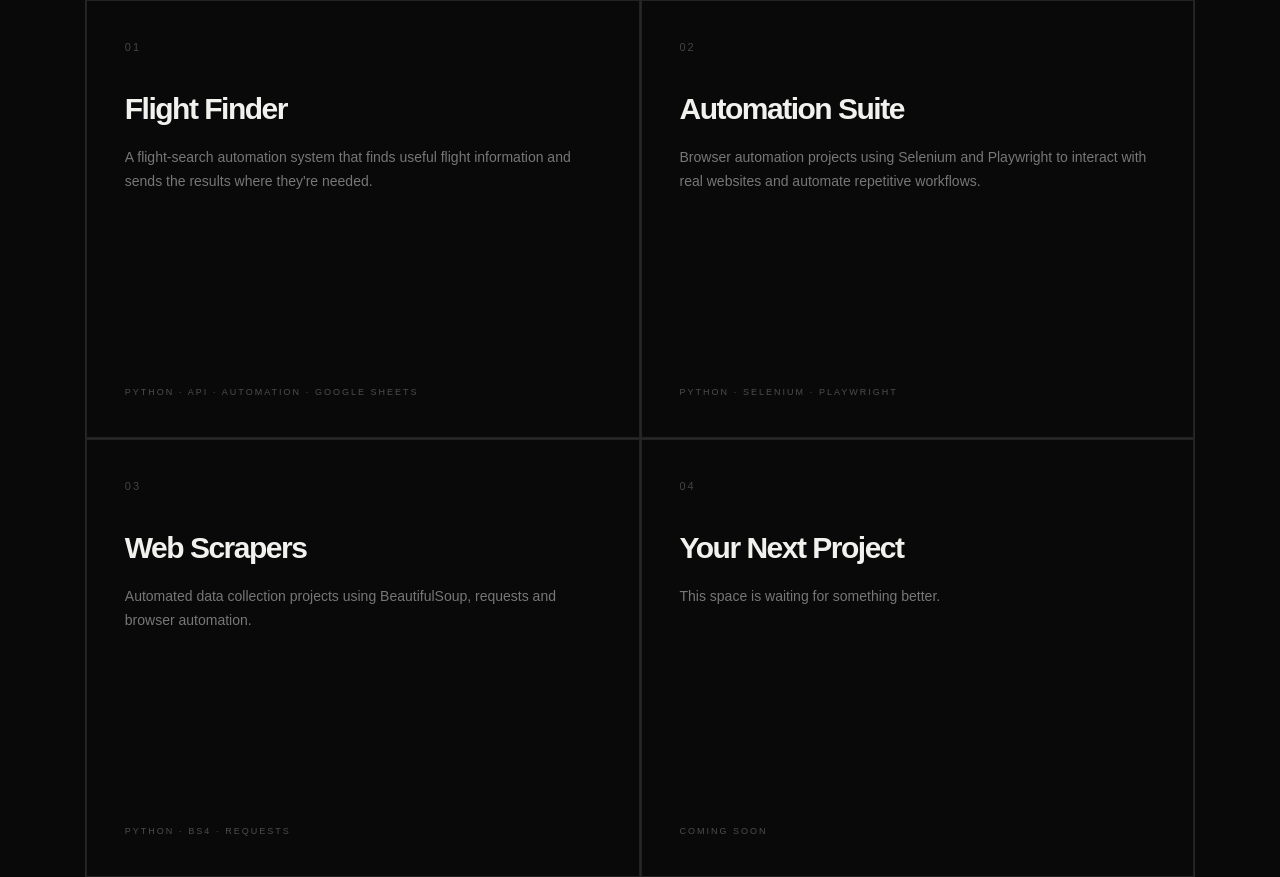
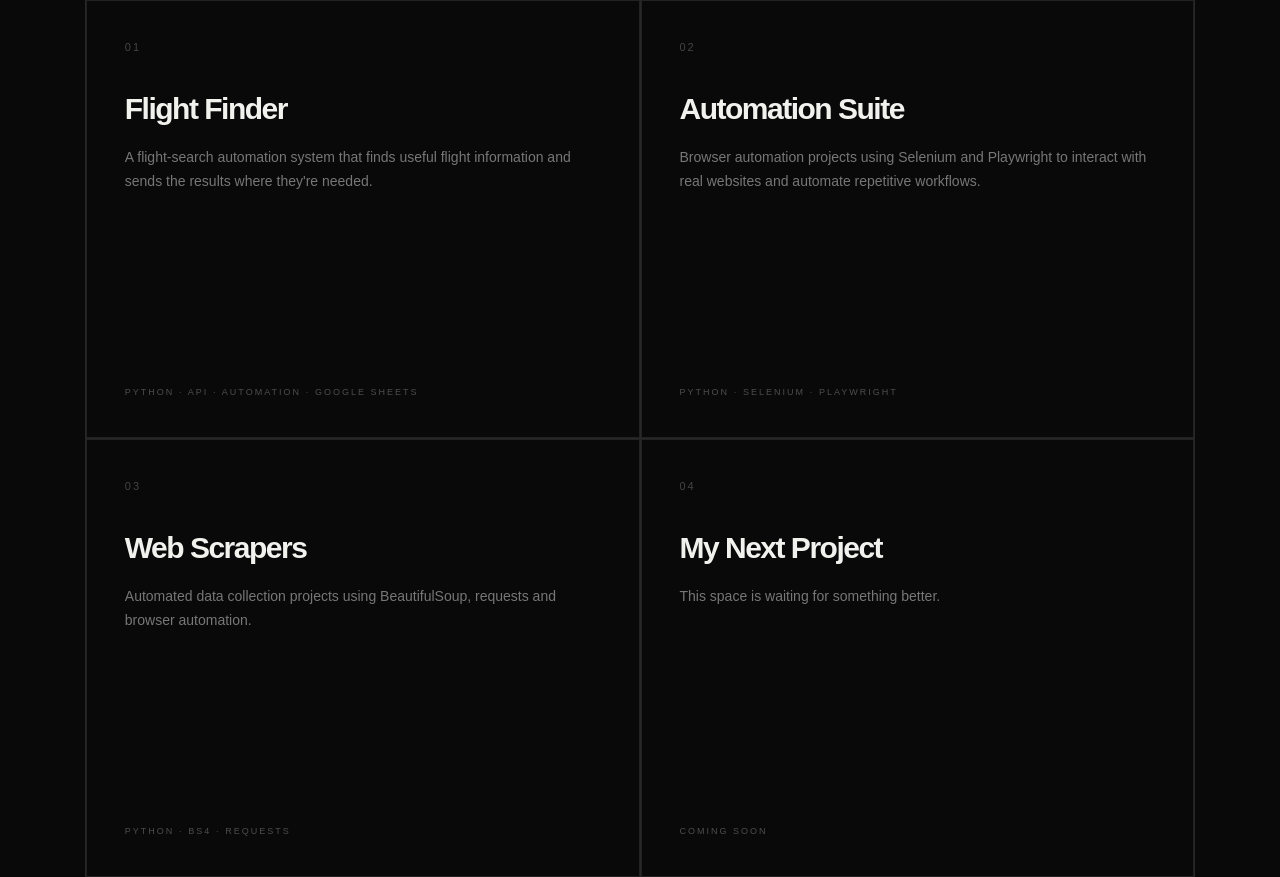
Before and after one commit to QiratHussain/Day56_Identity_Card, a Flask app: page / in a window 1280 px wide. Shown: the part 2832-3709 px from the top of the page. Run offline with Flask 3, Linux system fonts and the light colour scheme.

Commit message:
add some links

```diff
--- a/templates/index.html
+++ b/templates/index.html
@@ -231,7 +231,7 @@
                 <div>
                     <div class="project-number">04</div>
 
-                    <h3>Your Next Project</h3>
+                    <h3>My Next Project</h3>
 
                     <p>
                         This space is waiting for something better.
@@ -267,16 +267,16 @@
 
         <div class="contact-links">
 
-            <a href="mailto:YOUR_EMAIL@example.com">
+            <a href="mailto:engineering4qirat@gmail.com">
                 Email
             </a>
 
-            <a href="https://github.com/YOUR_USERNAME"
+            <a href="https://github.com/QiratHussain"
                target="_blank">
                 GitHub ↗
             </a>
 
-            <a href="https://www.linkedin.com/in/YOUR_USERNAME/"
+            <a href="www.linkedin.com/in/qirat-hussain-632550295"
                target="_blank">
                 LinkedIn ↗
             </a>
```
